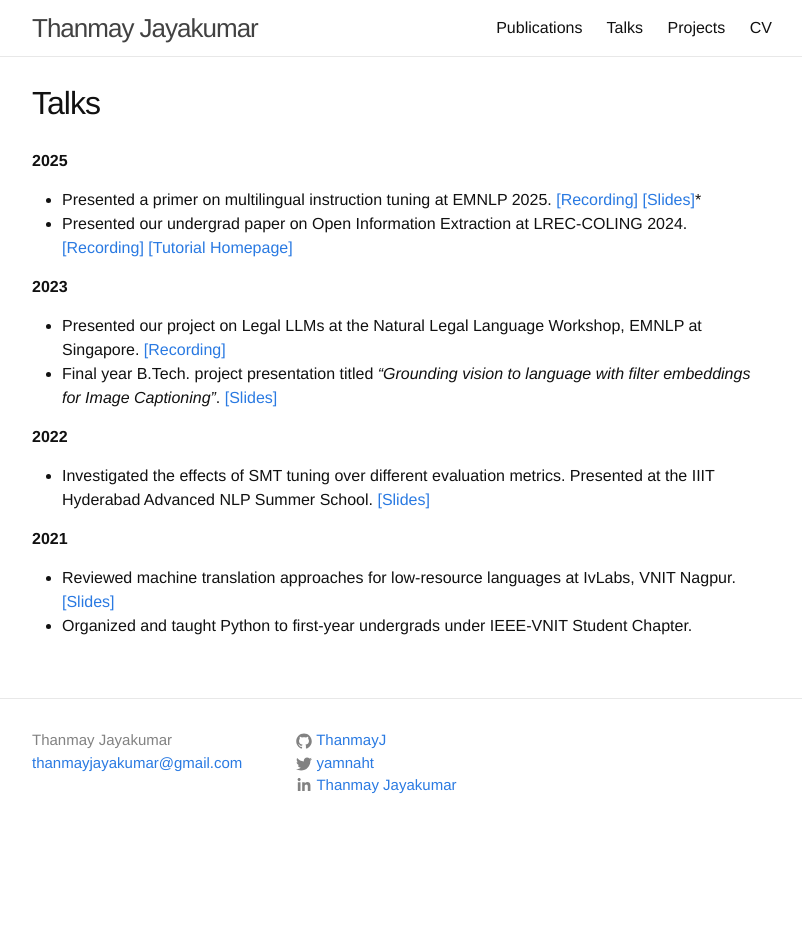
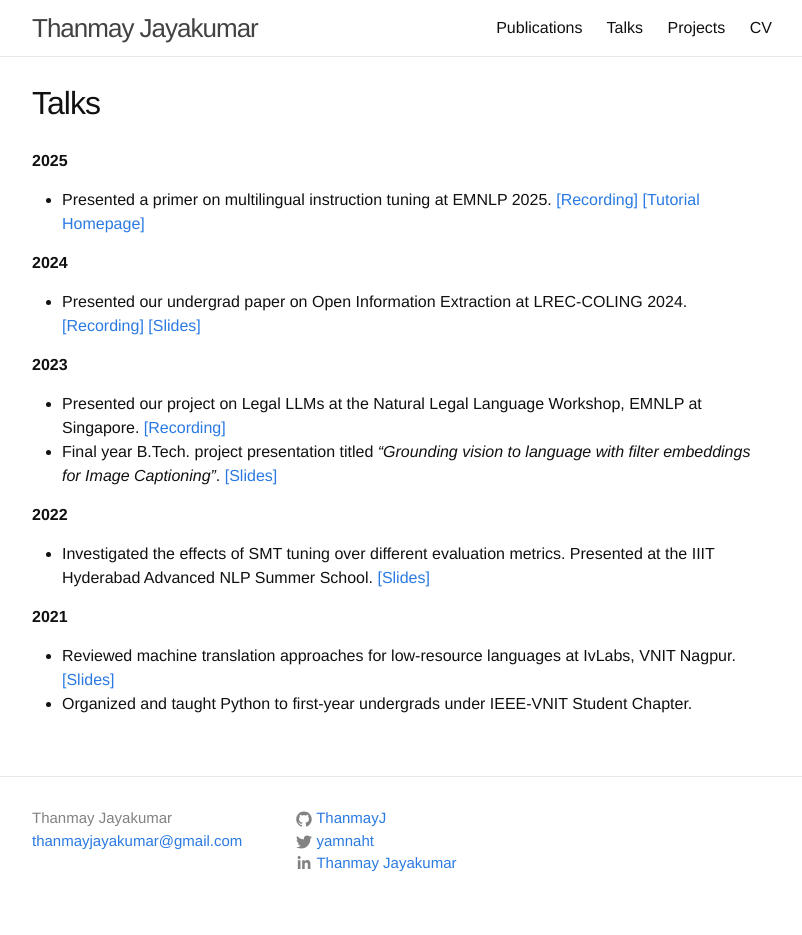
Before and after one commit to ThanmayJ/ThanmayJ.github.io, a Jekyll site: the page built from _pages/talks.md, in a window 1280 px wide. Shown: the whole page, without its empty margins (238-1040 px from the left). Built offline with Jekyll 4.4.1, drawn with Linux system fonts in a browser that asks for light colours; before the commit the page ends 900 px from its top, so only the background shows below that.

Commit message:
update talks

```diff
--- a/_pages/talks.md
+++ b/_pages/talks.md
@@ -6,8 +6,10 @@ order: 2
 ---
 
 **2025**
-* Presented a primer on multilingual instruction tuning at EMNLP 2025. [[Recording]](https://www.youtube.com/watch?v=x-Y2F9hg-EI) [[Slides]](https://confcats-event-sessions.s3.amazonaws.com/lrec24/slides/3378.pdf)*
-* Presented our undergrad paper on Open Information Extraction at LREC-COLING 2024. [[Recording]](https://confcats-event-sessions.s3.amazonaws.com/lrec24/videos/3378.mp4) [[Tutorial Homepage]](https://ai4bharat.github.io/multilingual-llm-expand-emnlp-2025/)
+* Presented a primer on multilingual instruction tuning at EMNLP 2025. [[Recording]](https://www.youtube.com/watch?v=x-Y2F9hg-EI) [[Tutorial Homepage]](https://ai4bharat.github.io/multilingual-llm-expand-emnlp-2025/)
+
+**2024**
+* Presented our undergrad paper on Open Information Extraction at LREC-COLING 2024. [[Recording]](https://confcats-event-sessions.s3.amazonaws.com/lrec24/videos/3378.mp4) [[Slides]](https://confcats-event-sessions.s3.amazonaws.com/lrec24/slides/3378.pdf)
 
 **2023**
 * Presented our project on Legal LLMs at the Natural Legal Language Workshop, EMNLP at Singapore. [[Recording]](https://youtu.be/NY-SxAVUaqk?t=6465)
```
